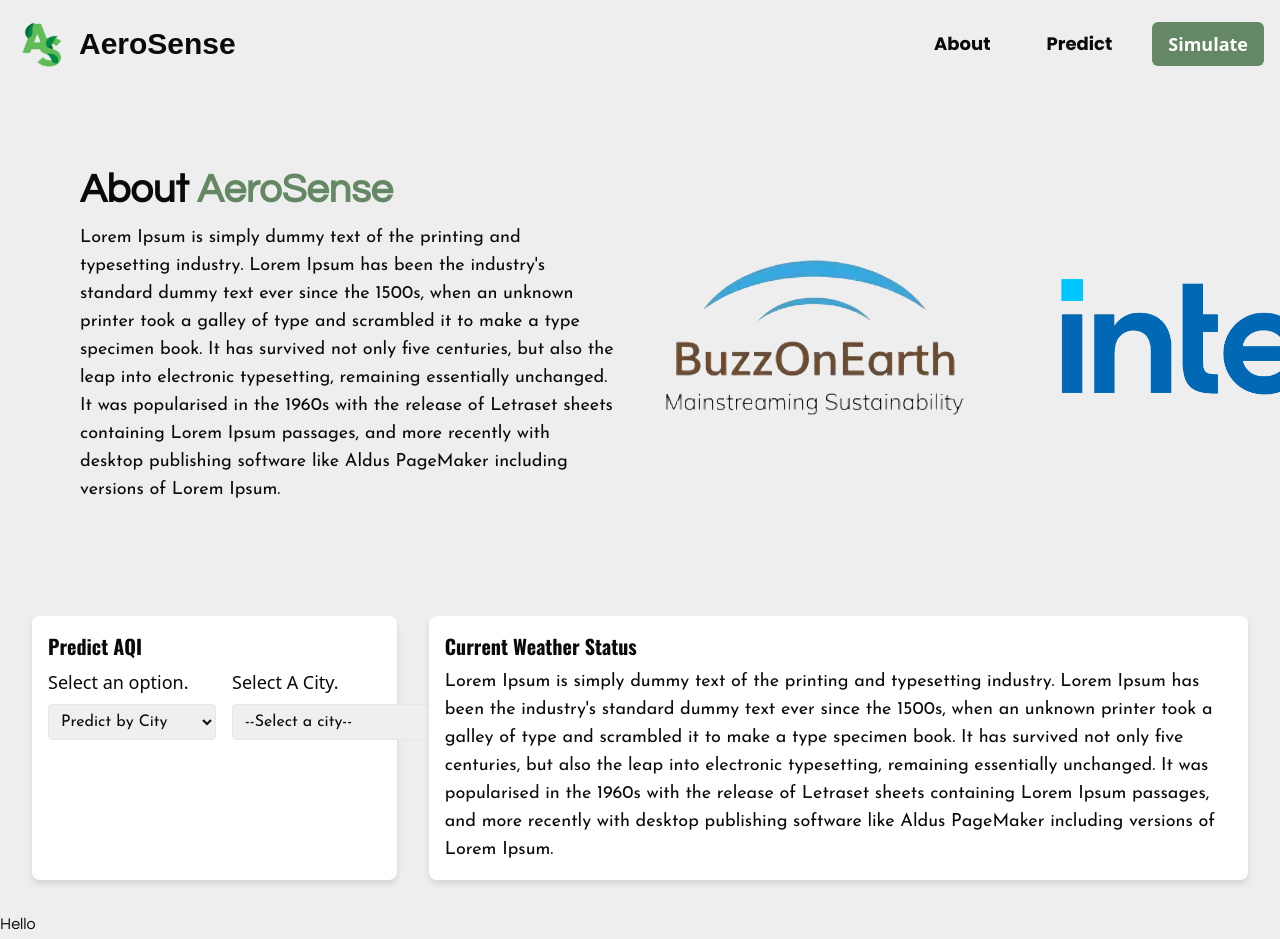
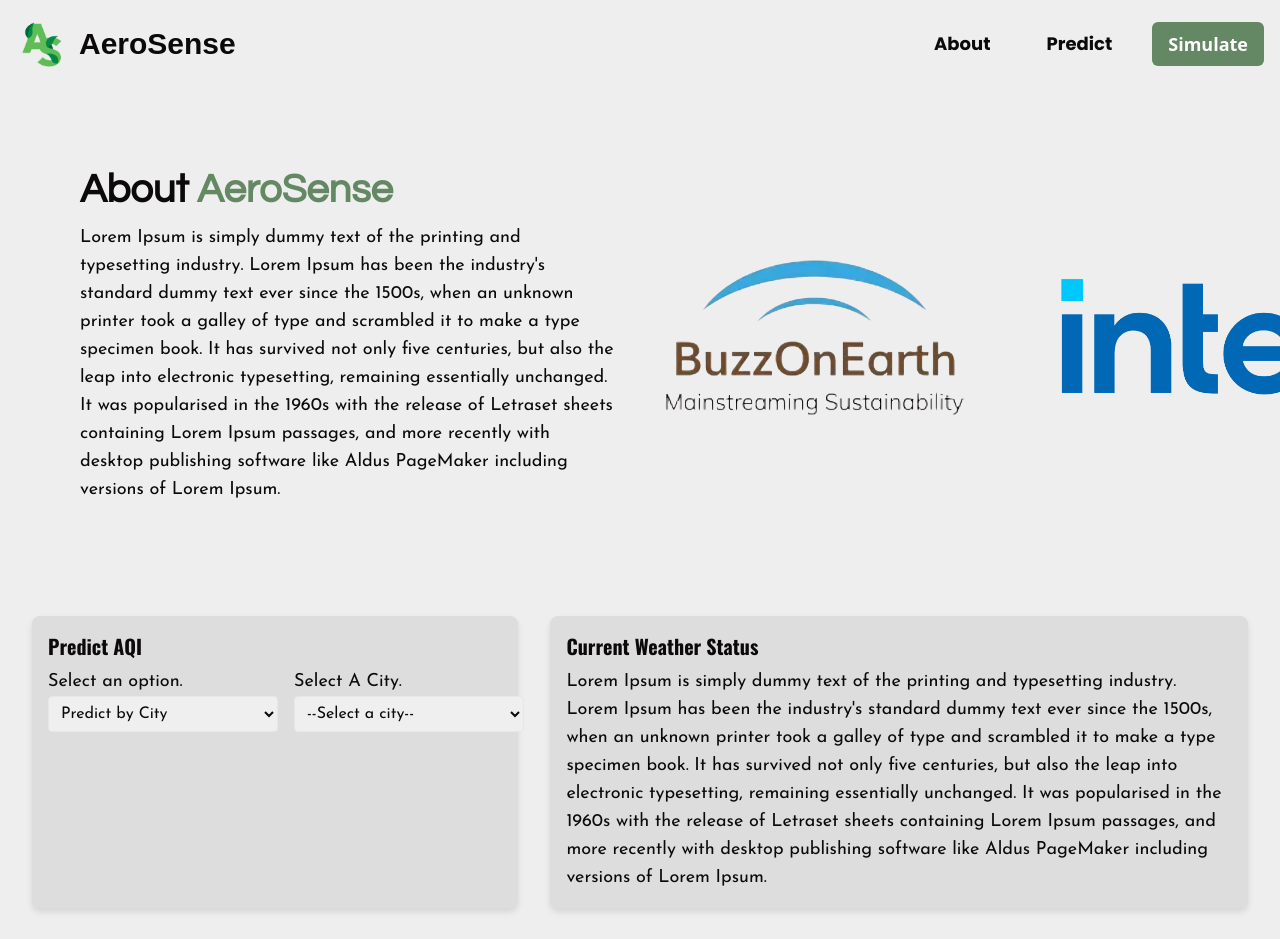
Before and after one commit to fromjyce/AeroSense-AI-Driven-Air-Quality-Prediction, a Next.js app in the folder frontend/: page / in a window 1280 px wide. Shown: the top 939 px of the page. Built offline with nearby package versions, Linux system fonts and the light colour scheme; a web font is replaced by a local one.

Commit message:
added styles for dashboard

```diff
--- a/frontend/app/globals.css
+++ b/frontend/app/globals.css
@@ -43,6 +43,11 @@ body {
 
 .josefin_sans{
   font-family: var(--font-josefin-sans);
+}
+
+.josefin_sans_dropdowns {
+  font-family: var(--font-josefin-sans);
+  margin-bottom: -8px;
 }
 
 .dela_gothic_one {
@@ -116,16 +121,20 @@ nav a:last-child:hover {
 }
 
 .first-card, .second-card {
-  background-color: white;
+  background-color: var(--second-white);
   padding: 1rem;
   box-shadow: 0 4px 6px rgba(0, 0, 0, 0.1);
   border-radius: 0.5rem;
 }
 
 .first-card {
-  width: 30%;
+  width: 40%;
 }
 
 .second-card {
-  width: 70%;
+  width: 60%;
 }
+
+.uniform-width-aqi-dropdown {
+  width: 230px;
+}
```
